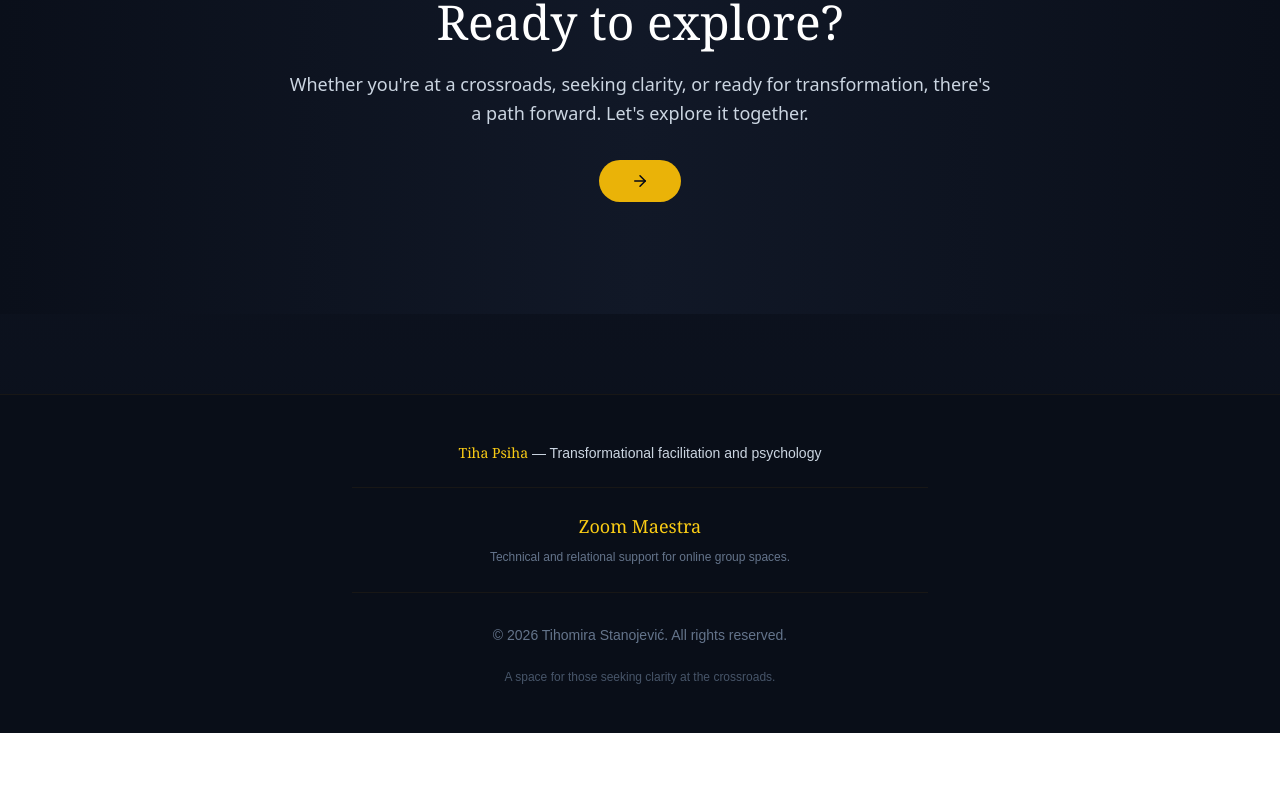
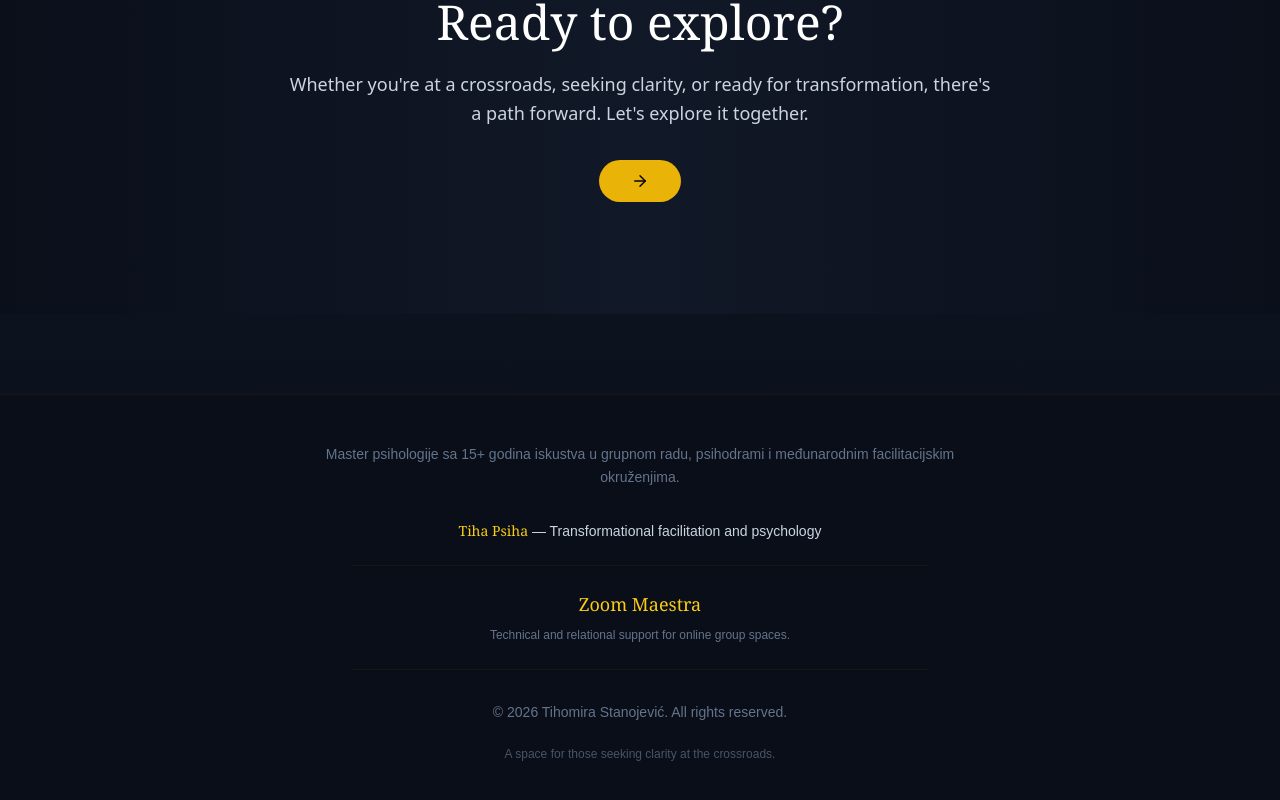
Before and after one commit to tihomirapsiholog/tihomira, a React (Create React App) app: page /en in a window 1280 px wide. Shown: the part 2529-3329 px from the top of the page. Before the commit the page ends 3262 px from the top, so only its background shows below. Built offline with nearby package versions, Linux system fonts and the light colour scheme; the HTML template or start-up script is replaced by a standard one.

Commit message:
Update Footer.jsx

```diff
--- a/src/components/Footer.jsx
+++ b/src/components/Footer.jsx
@@ -1,16 +1,20 @@
 import { Link } from 'react-router-dom';
 
-export default function Footer({ t }) {
+export default function Footer({ t, language }) {
   return (
     <footer className="mt-20 border-t border-yellow-700/10 bg-[#090e18] text-slate-300">
       <div className="mx-auto max-w-6xl px-4 py-12 text-center text-sm sm:px-6 lg:px-8">
         <p className="mb-6">
+          <p className="mx-auto mb-8 max-w-2xl text-sm leading-relaxed text-slate-500">
+  Master psihologije sa 15+ godina iskustva u grupnom radu,
+  psihodrami i međunarodnim facilitacijskim okruženjima.
+</p>
           <span className="font-serif text-yellow-400">{t.footer.brand}</span> — {t.footer.desc}
         </p>
 
         <div className="mx-auto mb-8 max-w-xl border-y border-yellow-700/10 py-6">
           <Link
-            to="/en/zoom-maestra"
+            to={`/${language}/zoom-maestra`}
             className="group inline-block transition-colors"
           >
             <span className="block font-serif text-lg text-yellow-400 group-hover:text-yellow-300">
```
